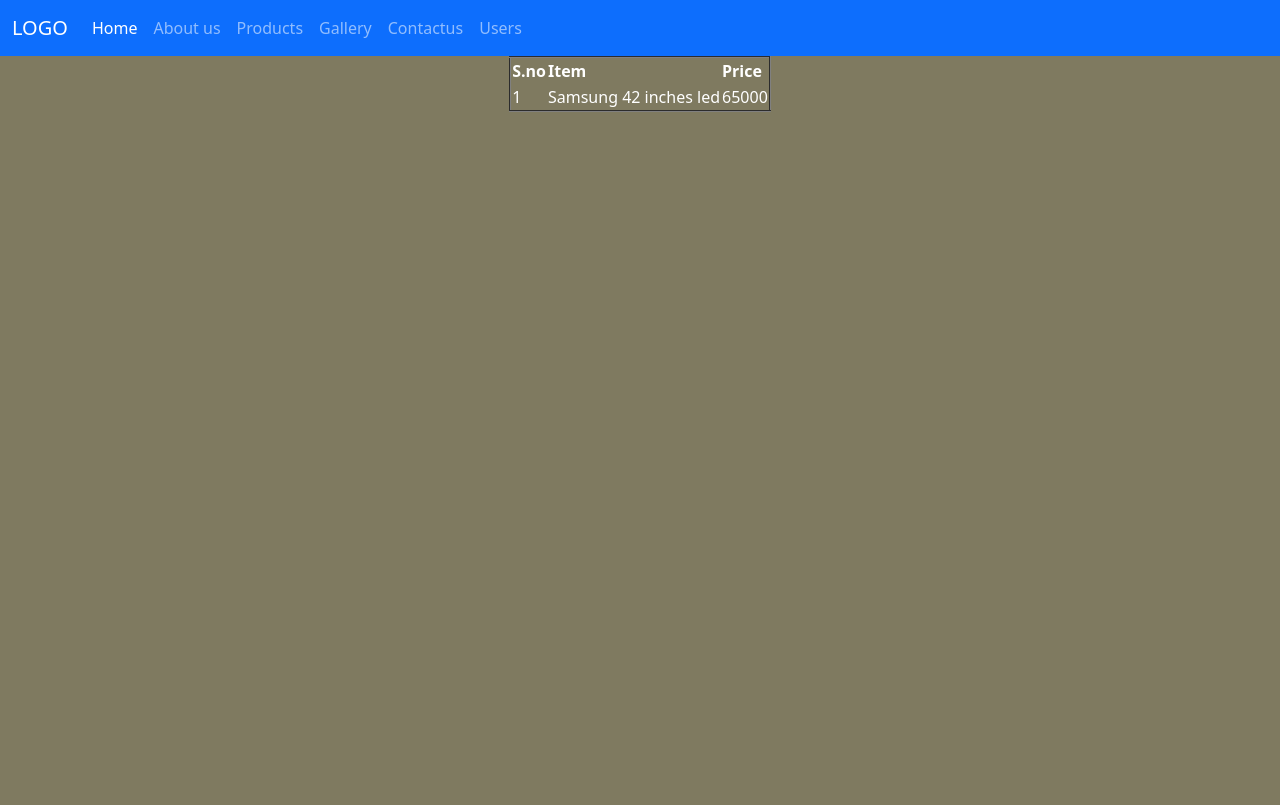
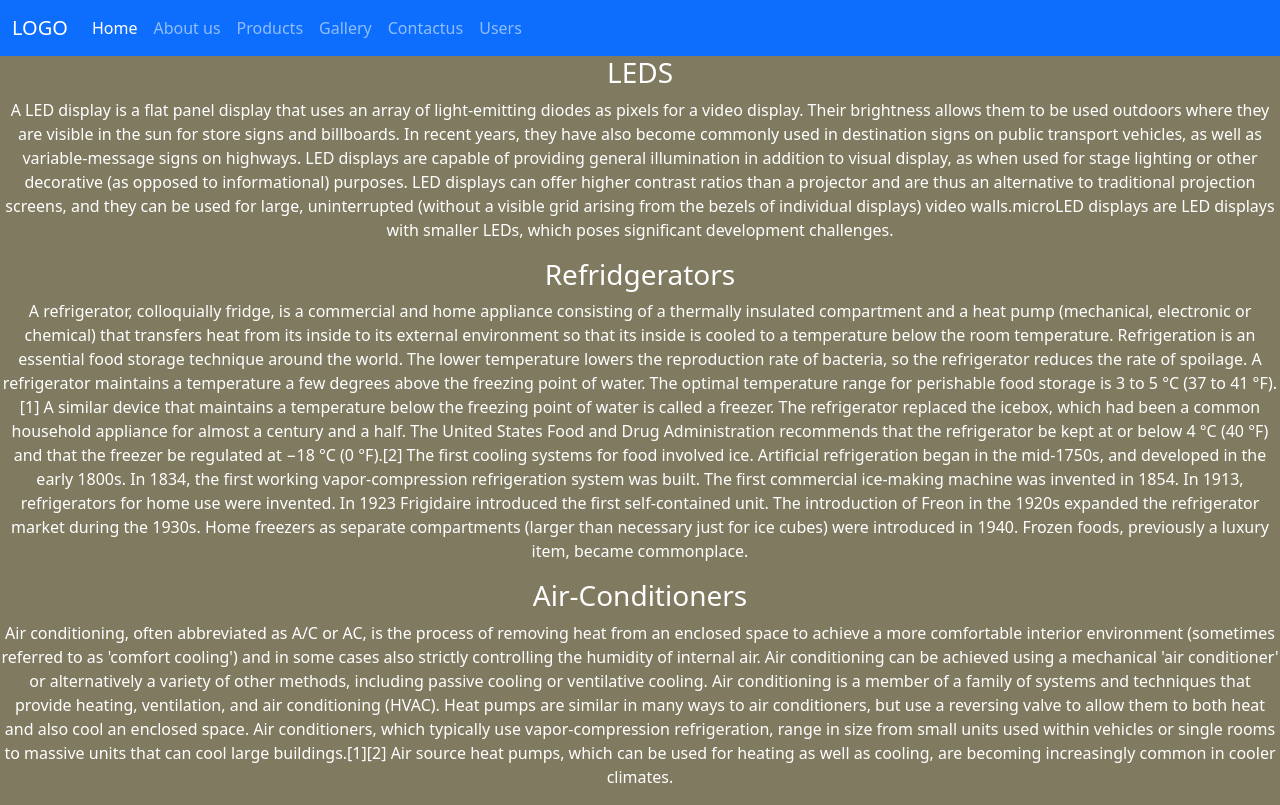
Before and after one commit to pvsriram99/Vamsi_ele, a Django app: page /products/ in a window 1280 px wide. Before the commit the page ends 112 px from the top, so only its background shows below. Run offline with Django 4.2, Linux system fonts and the light colour scheme.

Commit message:
My second

```diff
--- a/templates/vamsiele/home.html
+++ b/templates/vamsiele/home.html
@@ -27,6 +27,11 @@
     locating this establishment. It is known to provide top service in the following categories: Battery Dealers,
     Electronic Goods Showrooms, Home Appliance Dealers, AC Dealers, Water Purifier Dealers, Sewing Machine Dealers,
     AC Dealers-LG, Sewing Machine Part Dealers.</p>
+    <h2>Why to choose us?</h2>
+    <img src="{%static 'images/002.jpg'%}">
+    <img src="{%static 'images/003.jpg'%}">
+    <img src="{%static 'images/003.jpg'%}">
+    <img src="{%static 'images/002.jpg'%}">
 
 
 </center>
--- a/templates/vamsiele/products.html
+++ b/templates/vamsiele/products.html
@@ -4,19 +4,25 @@
 {%block body_block%}
 {%load static%}
 <link rel="stylesheet" href="{%static 'css/styles.css'%}">
+ <h3>LEDS</h3>
 <center>
-<table border="2px";>
-    <thead>
-    <th>S.no</th>
-    <th>Item</th>
-    <th>Price</th>
-    </thead>
-    <tr>
-        <td>1</td>
-        <td>Samsung 42 inches led</td>
-        <td>65000</td>
-    </tr>
-</table>
+
+    <p>A LED display is a flat panel display that uses an array of light-emitting diodes as pixels for a video display.
+        Their brightness allows them to be used outdoors where they are visible in the sun for store signs and billboards.
+        In recent years, they have also become commonly used in destination signs on public transport vehicles, as well as
+        variable-message signs on highways. LED displays are capable of providing general illumination in addition to
+        visual display, as when used for stage lighting or other decorative (as opposed to informational) purposes.
+        LED displays can offer higher contrast ratios than a projector and are thus an alternative to traditional projection
+        screens, and they can be used for large, uninterrupted (without a visible grid arising from the bezels of individual
+        displays) video walls.microLED displays are LED displays with smaller LEDs, which poses significant development challenges.</p>
+<h3>Refridgerators</h3>
+    <p>A refrigerator, colloquially fridge, is a commercial and home appliance consisting of a thermally insulated compartment and a heat pump (mechanical, electronic or chemical) that transfers heat from its inside to its external environment so that its inside is cooled to a temperature below the room temperature. Refrigeration is an essential food storage technique around the world. The lower temperature lowers the reproduction rate of bacteria, so the refrigerator reduces the rate of spoilage. A refrigerator maintains a temperature a few degrees above the freezing point of water. The optimal temperature range for perishable food storage is 3 to 5 °C (37 to 41 °F).[1] A similar device that maintains a temperature below the freezing point of water is called a freezer. The refrigerator replaced the icebox, which had been a common household appliance for almost a century and a half. The United States Food and Drug Administration recommends that the refrigerator be kept at or below 4 °C (40 °F) and that the freezer be regulated at −18 °C (0 °F).[2]
+
+The first cooling systems for food involved ice. Artificial refrigeration began in the mid-1750s, and developed in the early 1800s. In 1834, the first working vapor-compression refrigeration system was built. The first commercial ice-making machine was invented in 1854. In 1913, refrigerators for home use were invented. In 1923 Frigidaire introduced the first self-contained unit. The introduction of Freon in the 1920s expanded the refrigerator market during the 1930s. Home freezers as separate compartments (larger than necessary just for ice cubes) were introduced in 1940. Frozen foods, previously a luxury item, became commonplace.</p>
+<h3>Air-Conditioners</h3>
+    <p>Air conditioning, often abbreviated as A/C or AC, is the process of removing heat from an enclosed space to achieve a more comfortable interior environment (sometimes referred to as 'comfort cooling') and in some cases also strictly controlling the humidity of internal air. Air conditioning can be achieved using a mechanical 'air conditioner' or alternatively a variety of other methods, including passive cooling or ventilative cooling. Air conditioning is a member of a family of systems and techniques that provide heating, ventilation, and air conditioning (HVAC). Heat pumps are similar in many ways to air conditioners, but use a reversing valve to allow them to both heat and also cool an enclosed space.
+
+Air conditioners, which typically use vapor-compression refrigeration, range in size from small units used within vehicles or single rooms to massive units that can cool large buildings.[1][2] Air source heat pumps, which can be used for heating as well as cooling, are becoming increasingly common in cooler climates.</p>
 </center>
 
 {%endblock%}
```
Also changed, not shown: templates/vamsiele/aboutus.html (+17 -1 lines).
